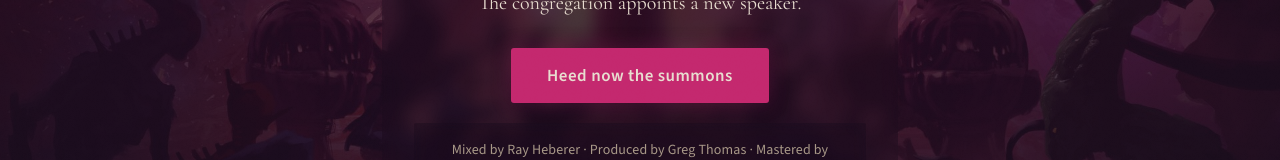
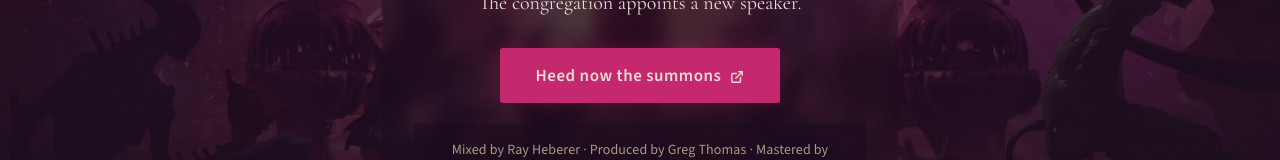
Before and after one commit to GreatTombProductions/heteromorphiczoo, a Next.js app: page / in a window 1280 px wide. Shown: the part 518-678 px from the top of the page. Built offline with nearby package versions, Linux system fonts and the light colour scheme; no server answers; a web font is replaced by a local one.

Commit message:
deploy: frontend

```diff
--- a/src/app/page.tsx
+++ b/src/app/page.tsx
@@ -41,6 +41,23 @@ export default function Home() {
               aria-label="Watch Benediction on YouTube"
             >
               {BENEDICTION.ctaPrimary}
+              {" "}
+              <svg
+                width="14"
+                height="14"
+                viewBox="0 0 24 24"
+                fill="none"
+                stroke="currentColor"
+                strokeWidth="2.5"
+                strokeLinecap="round"
+                strokeLinejoin="round"
+                aria-hidden="true"
+                style={{ display: "inline", verticalAlign: "middle", marginLeft: "0.3em" }}
+              >
+                <path d="M18 13v6a2 2 0 0 1-2 2H5a2 2 0 0 1-2-2V8a2 2 0 0 1 2-2h6" />
+                <polyline points="15 3 21 3 21 9" />
+                <line x1="10" y1="14" x2="21" y2="3" />
+              </svg>
             </a>
           </div>
 
```
